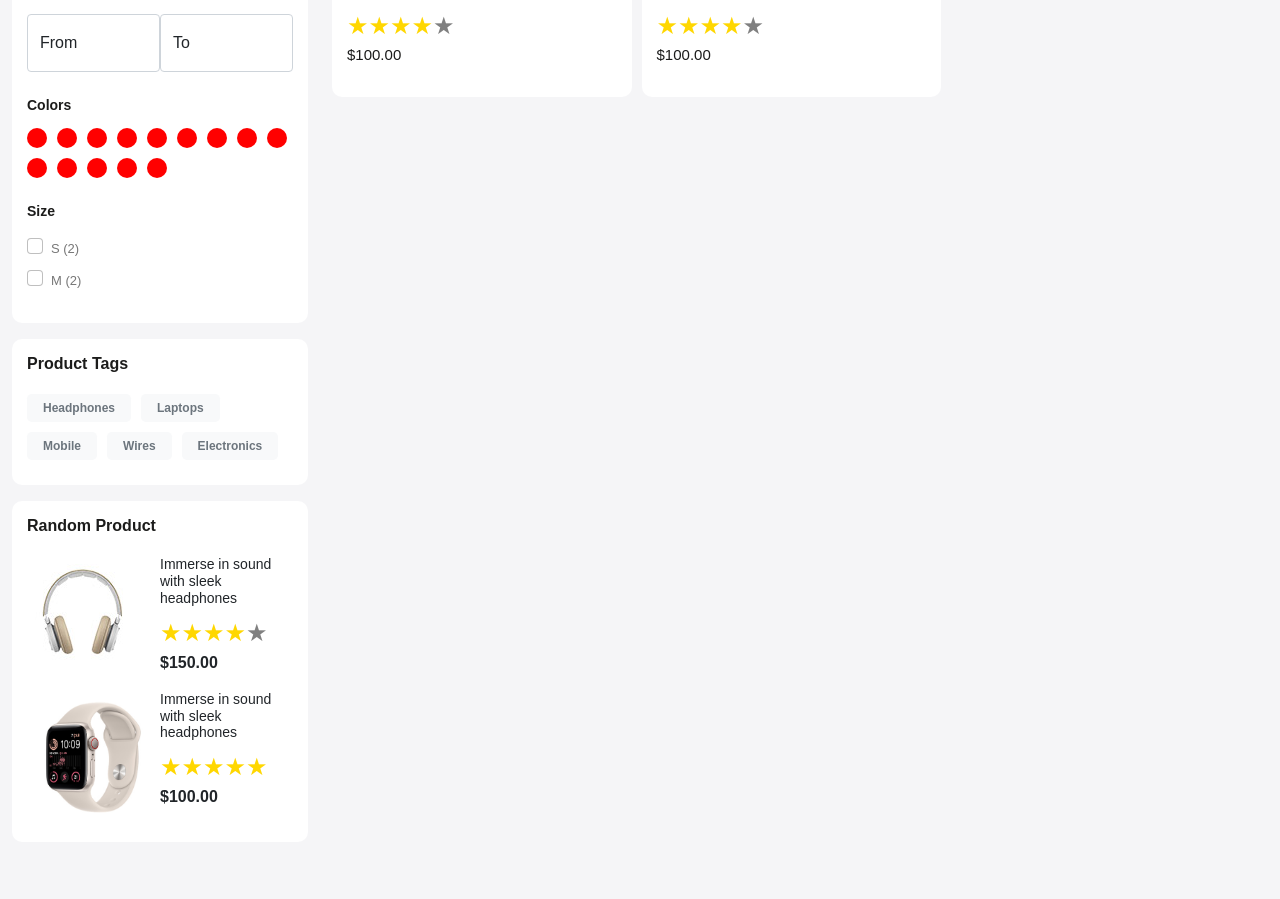
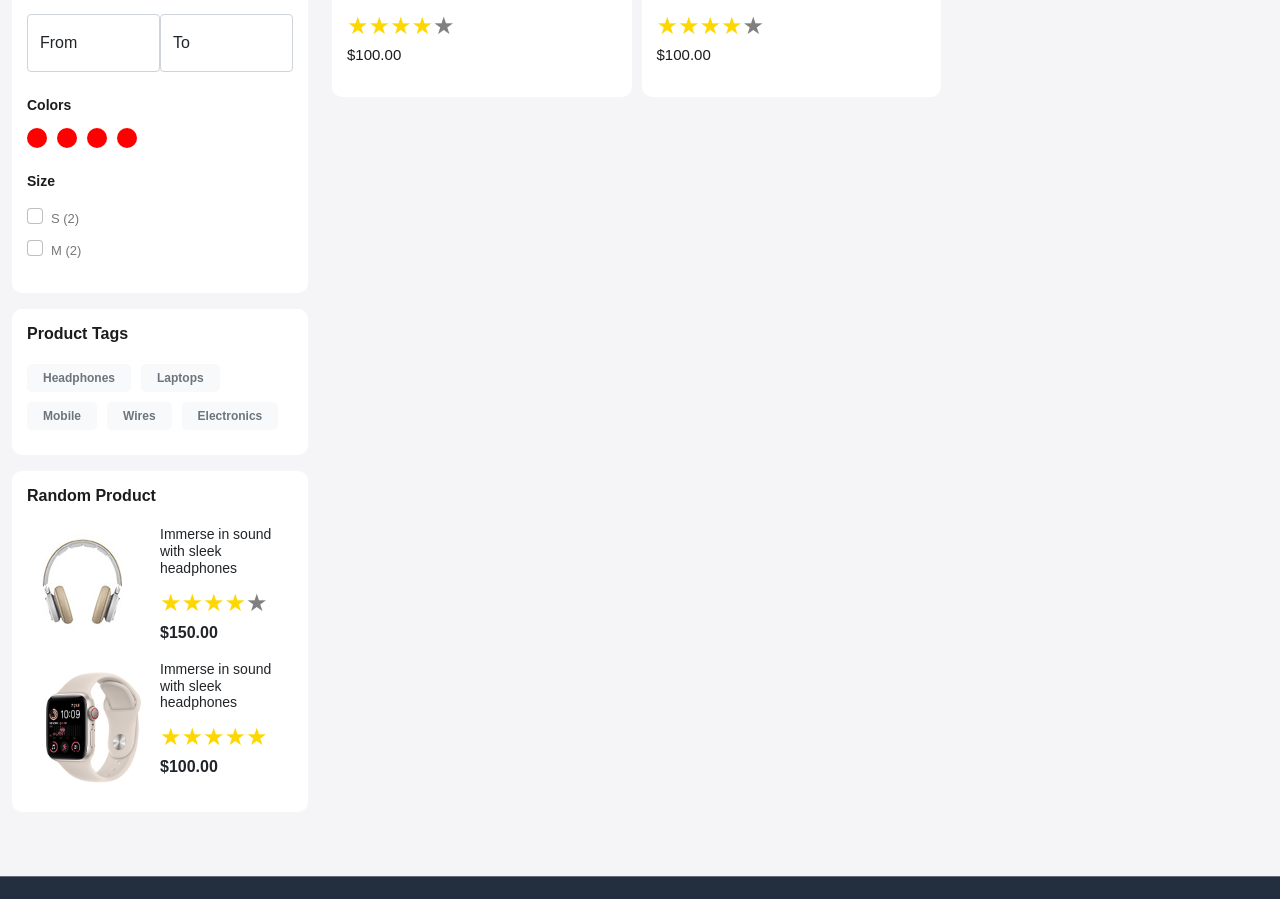
Before and after one commit to chizobaebuka/ecommerce, a React (Create React App) app in the folder goshop/: page /store in a window 1280 px wide. Shown: the part 780-1679 px from the top of the page. Built offline with nearby package versions, Linux system fonts and the light colour scheme.

Commit message:
modified adding the Color component

```diff
--- a/goshop/src/pages/OurStore.js
+++ b/goshop/src/pages/OurStore.js
@@ -3,6 +3,7 @@ import BreadCrumb from '../components/BreadCrumb';
 import Meta from '../components/Meta';
 import ReactStars from "react-rating-stars-component";
 import ProductCard from "../components/ProductCard"
+import Color from '../components/Color';
 const OurStore = () => {
     const [grid, setGrid] = useState(4);
     // alert(grid);
@@ -59,22 +60,7 @@ const OurStore = () => {
 
                                     <h5 className="sub-title">Colors</h5>
                                     <div>
-                                        <ul className='colors ps-0'>
-                                            <li></li>
-                                            <li></li>
-                                            <li></li>
-                                            <li></li>
-                                            <li></li>
-                                            <li></li>
-                                            <li></li>
-                                            <li></li>
-                                            <li></li>
-                                            <li></li>
-                                            <li></li>
-                                            <li></li>
-                                            <li></li>
-                                            <li></li>
-                                        </ul>
+                                        <Color />
                                     </div>
 
                                     <h5 className="sub-title">Size</h5>
```
